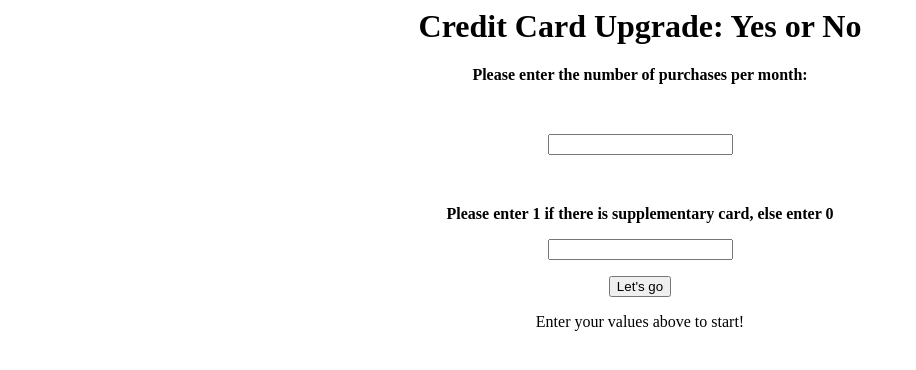
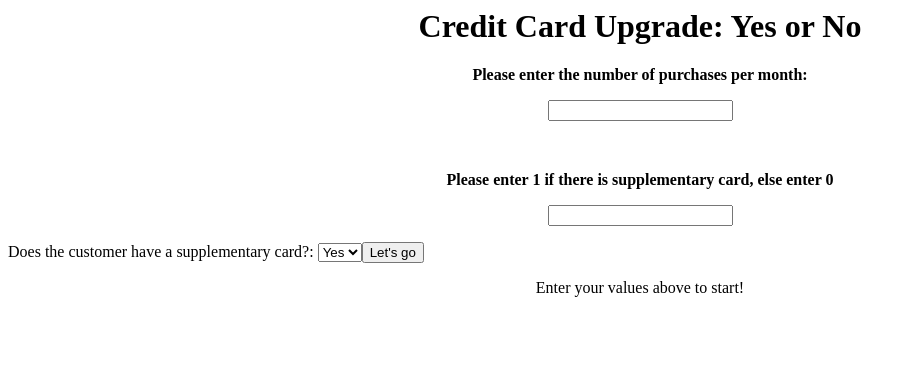
Before and after one commit to anyhowwws/CreditCardUpgrade, a Flask app: page / in a window 1280 px wide. Shown: the top 370 px of the page, without its empty margins (0-916 px from the left). Run offline with Flask 2, Linux system fonts and the light colour scheme.

Commit message:
Update index.html

```diff
--- a/templates/index.html
+++ b/templates/index.html
@@ -3,11 +3,16 @@
         <h1 style="text-align:center;">Credit Card Upgrade: Yes or No</h1>
         <form action="/" method="post">
             <p style="text-align:center;"> <strong>Please enter the number of purchases per month:</strong></p>
-            <br>
             <p style="text-align:center;"> <input type="number" name="Purchases"></p>
             <br>
             <p style="text-align:center;"> <strong>Please enter 1 if there is supplementary card, else enter 0</strong></p>
             <p style="text-align:center;"> <input type="number" name="Supplementary card"></p>
+
+            <label for="card">Does the customer have a supplementary card?:</label>
+            <select name="card" id="cards">
+                <option value="yes">Yes</option>
+                <option value="no">No</option>
+
             <p style="text-align:center;"> <input type="submit" value="Let's go"></p>
         </form>
         <p style="text-align:center;">{{result}}</p>
```
